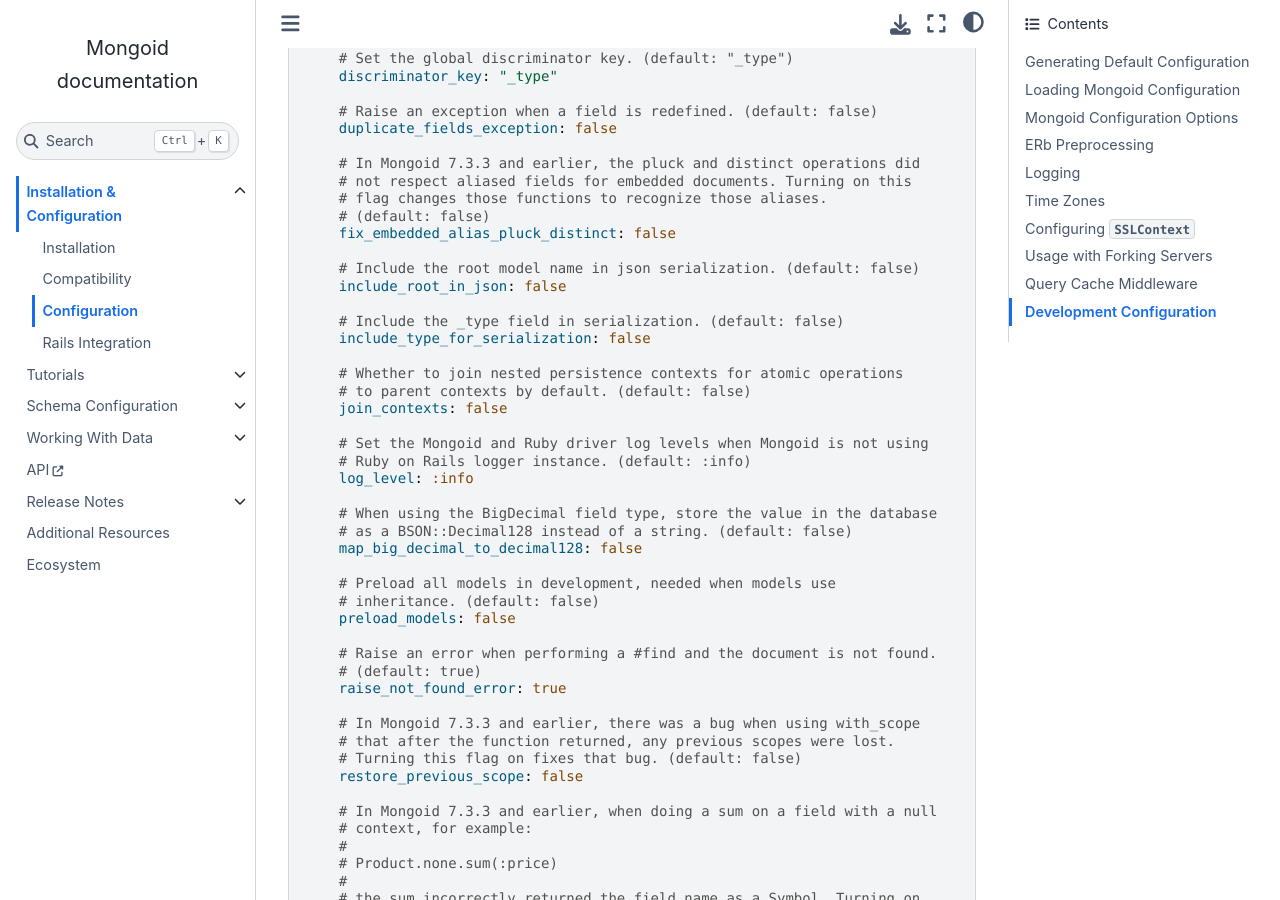
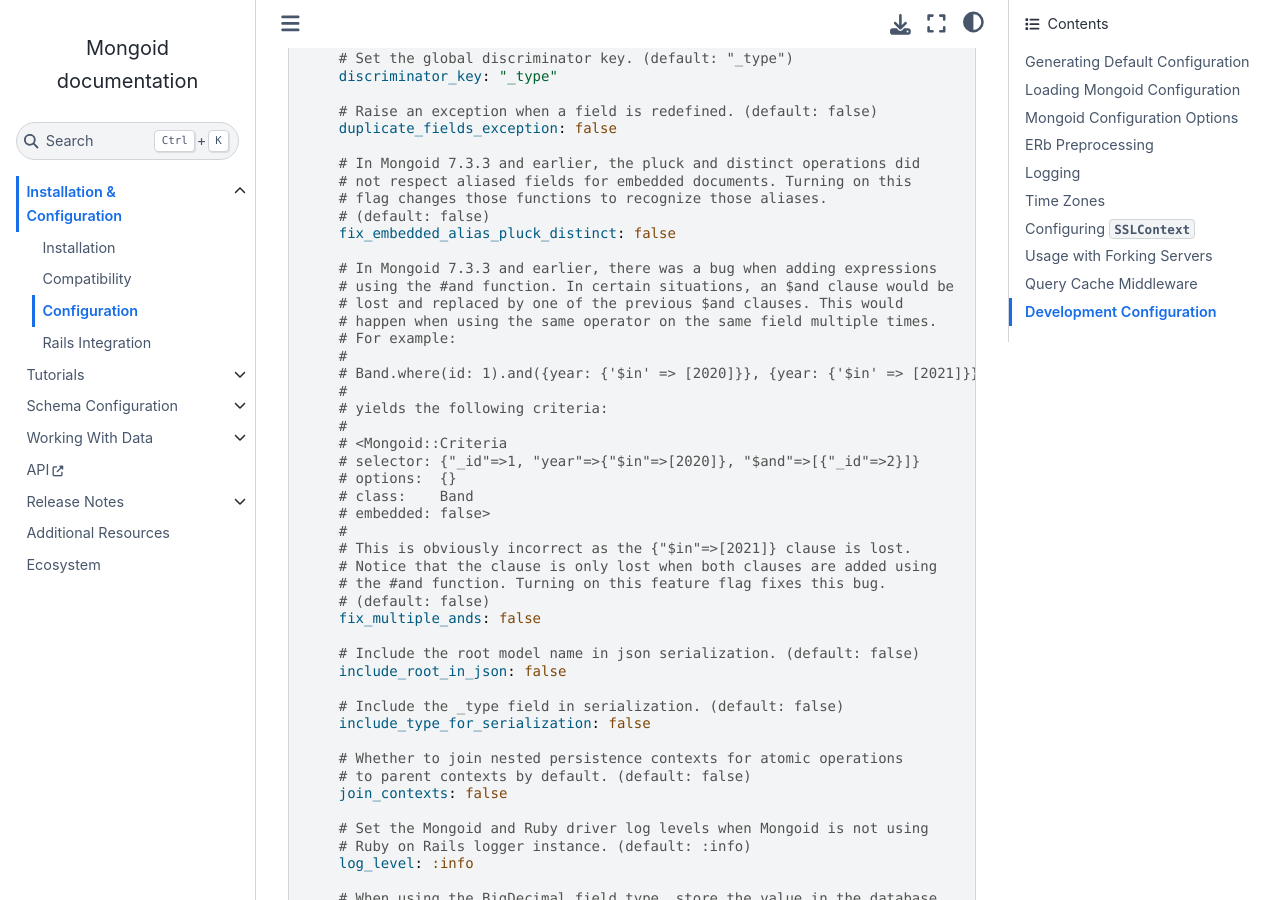
Before and after one commit to i80and/docs-mongoid, a Sphinx documentation site: the page built from docs/reference/configuration.txt, in a window 1280 px wide and 900 px high, scrolled down 5224 px. Built offline with Sphinx 7.4.7 and the Sphinx Book theme 1.1.4, drawn with Linux system fonts in a browser that asks for light colours.

Commit message:
MONGOID-5236 Add Feature Flag: Existing `$and` clause in query is overwritten by `where` condition (#5147)
* MONGOID-5236 add docs and config tests

* MONGOID-5236 add tests for new feature flag

* MONGOID-5236 fix documentation

* MONGOID-5236 use dots instead of ::

* MONGOID-5236 refactor spec test and fix comment

```diff
--- a/docs/reference/configuration.txt
+++ b/docs/reference/configuration.txt
@@ -271,6 +271,28 @@ for details on driver options.
       # flag changes those functions to recognize those aliases.
       # (default: false)
       fix_embedded_alias_pluck_distinct: false
+
+      # In Mongoid 7.3.3 and earlier, there was a bug when adding expressions
+      # using the #and function. In certain situations, an $and clause would be
+      # lost and replaced by one of the previous $and clauses. This would
+      # happen when using the same operator on the same field multiple times.
+      # For example:
+      #
+      # Band.where(id: 1).and({year: {'$in' => [2020]}}, {year: {'$in' => [2021]}}).where(id: 2)
+      #
+      # yields the following criteria:
+      #
+      # <Mongoid::Criteria
+      # selector: {"_id"=>1, "year"=>{"$in"=>[2020]}, "$and"=>[{"_id"=>2}]}
+      # options:  {}
+      # class:    Band
+      # embedded: false>
+      #
+      # This is obviously incorrect as the {"$in"=>[2021]} clause is lost.
+      # Notice that the clause is only lost when both clauses are added using
+      # the #and function. Turning on this feature flag fixes this bug.
+      # (default: false)
+      fix_multiple_ands: false
 
       # Include the root model name in json serialization. (default: false)
       include_root_in_json: false
```
